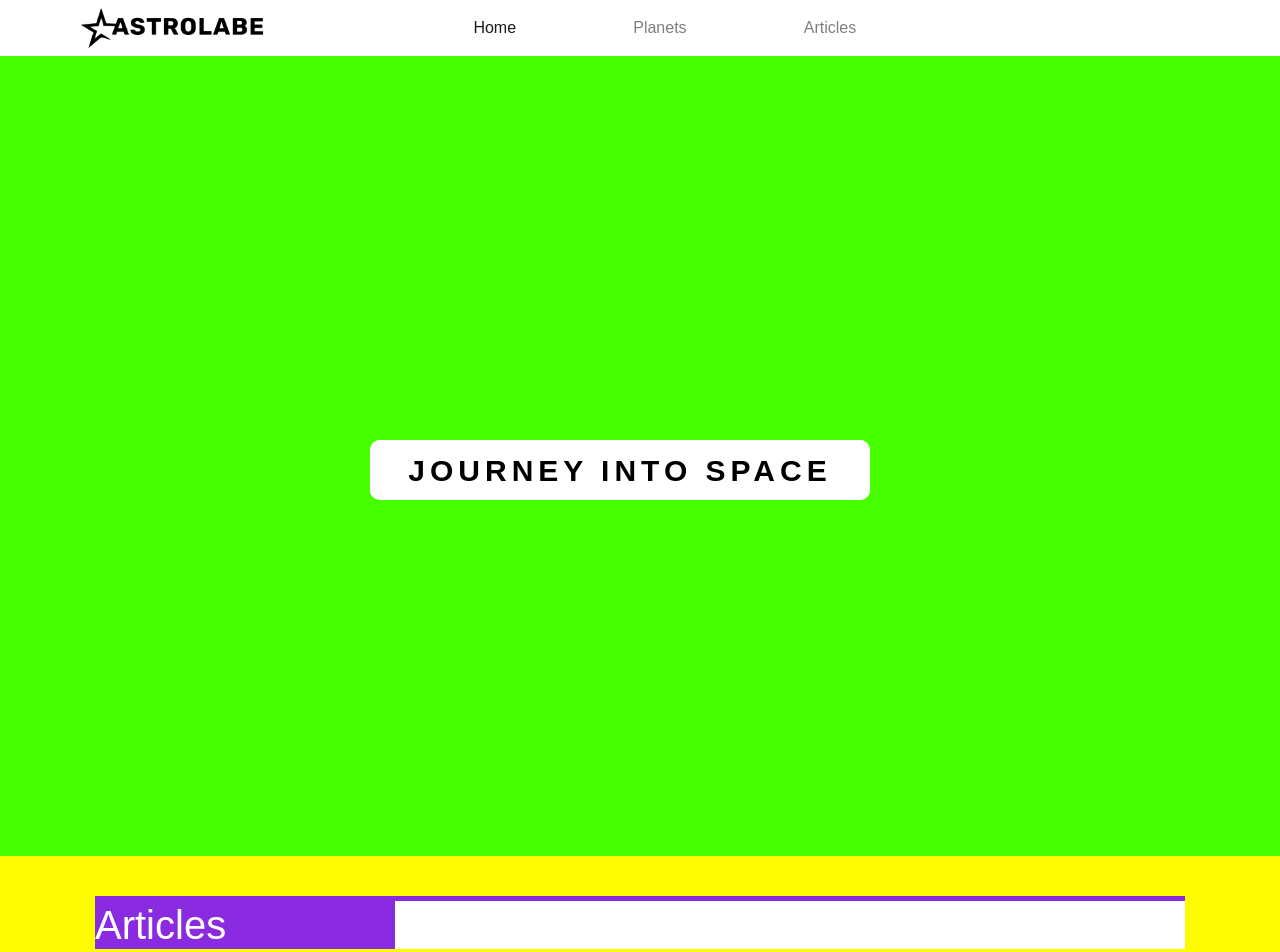
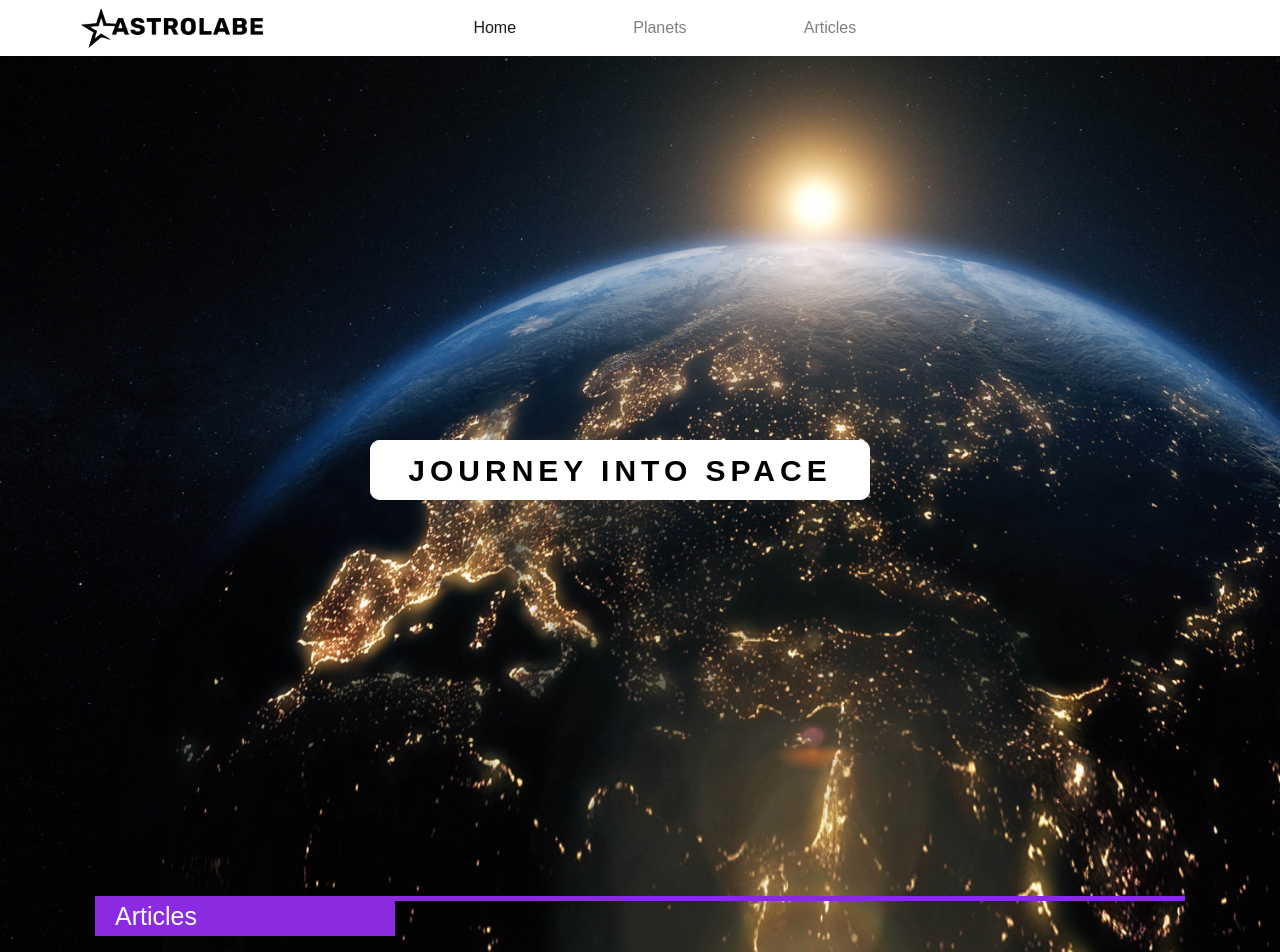
Before and after one commit to nscole/Astrolabe, a React (Create React App) app: page / in a window 1280 px wide. Shown: the top 952 px of the page. Built offline with nearby package versions, Linux system fonts and the light colour scheme; no server answers; a web font is replaced by a local one.

Commit message:
Homepage styling complete

```diff
--- a/src/components/Home.js
+++ b/src/components/Home.js
@@ -10,6 +10,7 @@ function Home(){
 
 
     return <div id="homepage">
+                <div className="bckgr-image">
                 <div className="buttonbox">
                     <button onClick={() => {history.push("/planets");}} className="glow-on-hover" type="button">Journey into space </button>
                 </div>
@@ -19,13 +20,14 @@ function Home(){
 
                 <div className="articles-home-section">
                     <div className="homepage-articles-header">
-                        <div className="homepage-art-h1">
+                        <div onClick={() => {history.push("/articles");}} className="homepage-art-h1">
                         <h1>Articles</h1>
                         </div>
                         <br/>
                     <div className="box-c"><BlogData/></div>
                     </div>
                 </div>
+                </div>
             </div>
 
 }
--- a/src/home.css
+++ b/src/home.css
@@ -1,6 +1,6 @@
 /* Blog Css Styling */
  .articles-home-section{
-    background-color: #fffb00;
+    /* background-color: #fffb00; */
     display: flex;
     height: 500px;
     justify-content: space-around;
@@ -15,22 +15,26 @@
 
 .homepage-art-h1{
     border-top: 5px solid blueviolet;
-    background-color: white;
     width: 1090px;
     color: white;
 }
 .homepage-art-h1 h1{
+    font-size: 25px;
+    padding: 0px 0px 5px 20px;
     width: 300px;
     background-color: blueviolet;
+    cursor: pointer;
 }
 
-
-
+.bckgr-image{
+    background-image: url(/src/assets/Homepage-imgg.jpg);
+    background-size:cover;
+}
 
 
 /* Start your journey Section */
 .homepage-image{
-    background-color: #48ff00;
+    /* background-color: #48ff00; */
     height: 800px;
     width: 100%;
 }
```
